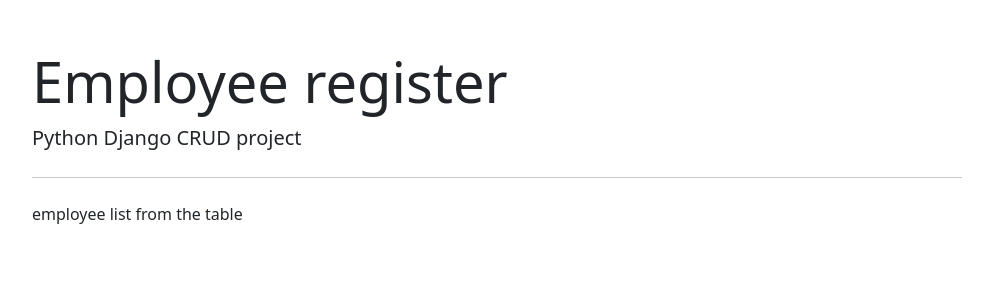
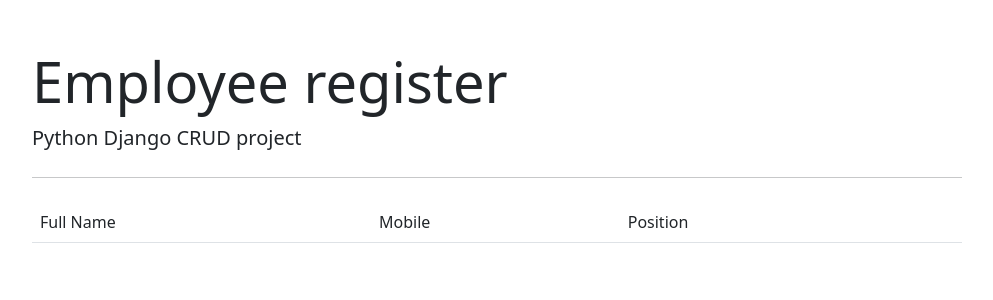
Before and after one commit to Voytek80/Django-CRUD, a Django app: page /employee/list/ in a window 1280 px wide. Shown: the top 300 px of the page, without its empty margins (143-1136 px from the left). Run offline with Django 4.2, Linux system fonts and the light colour scheme; data that the repository does not hold is empty.

Commit message:
Update button

```diff
--- a/myCRUD/employee_register/templates/employee_register/employee_list.html
+++ b/myCRUD/employee_register/templates/employee_register/employee_list.html
@@ -1,12 +1,33 @@
 {% extends "employee_register/base.html" %}
 
 {% block content %}
-<form action="" method="post" autocomplete="off">
-    {% csrf_token %}
-    {{ form }}
-</form>
+<table class="table table-border-less">
+    <thead class="border-bottom font-weight-bold">
+        <tr>
+            <td>Full Name</td>
+            <td>Mobile</td>
+            <td>Position</td>
+            <td></td>
+        </tr>
+    </thead>
+    <tbody>
+        {% for employee in employee_list %}
+            <tr>
+                <td>{{employee.fullname}}</td>
+                <td>{{employee.mobile}}</td>
+                <td>{{employee.position}}</td>
+                <td>
+                    <a href="{% url 'employee_update' employee.id %}" class="btn text-secondary px-0">
+                        <i class="far fa-edit fa-lg"></i>
+                    </a>
+
+                </td>
+            </tr>
+        {% endfor %}
+    </tbody>
 
 
 
-<p>employee list from the table</p>
+</table>
+
 {% endblock content %}
--- a/myCRUD/employee_register/urls.py
+++ b/myCRUD/employee_register/urls.py
@@ -2,6 +2,7 @@
 from . import views
 
 urlpatterns = [
-    path('', views.employee_form),
-    path('list/', views.employee_list)
+    path('', views.employee_form, name="employee_insert"), # get and post request for insert operations
+    path('<int:id>/', views.employee_form, name='employee_update'), # get and post request for update operation
+    path('list/', views.employee_list, name="employee_list") # get request to retrieve and display all records
 ]
--- a/myCRUD/employee_register/views.py
+++ b/myCRUD/employee_register/views.py
@@ -3,15 +3,23 @@
 from .models import Employee
 
 def employee_list(request):
-    #context = {'employee_list' = Employee.objects.all()}
-    return render(request, "employee_register/employee_list.html")
+    context = {'employee_list' : Employee.objects.all()}
+    return render(request, "employee_register/employee_list.html", context)
 
-def employee_form(request):
+def employee_form(request, id=0):
     if request.method == 'GET':
-        form = EmployeeForm()
+        if id==0:
+            form = EmployeeForm()
+        else:
+            employee = Employee.objects.get(pk=id)
+            form = EmployeeForm(instance=employee)
         return render(request, "employee_register/employee_form.html", {'form': form})
     else:
-        form = EmployeeForm(request.POST)
+        if id == 0:
+            form = EmployeeForm(request.POST)
+        else:
+            employee = Employee.objects.get(pk=id)
+            form = EmployeeForm(request.POST, instance = employee)
         if form.is_valid():
             form.save()
         return redirect('/employee/list')
```
